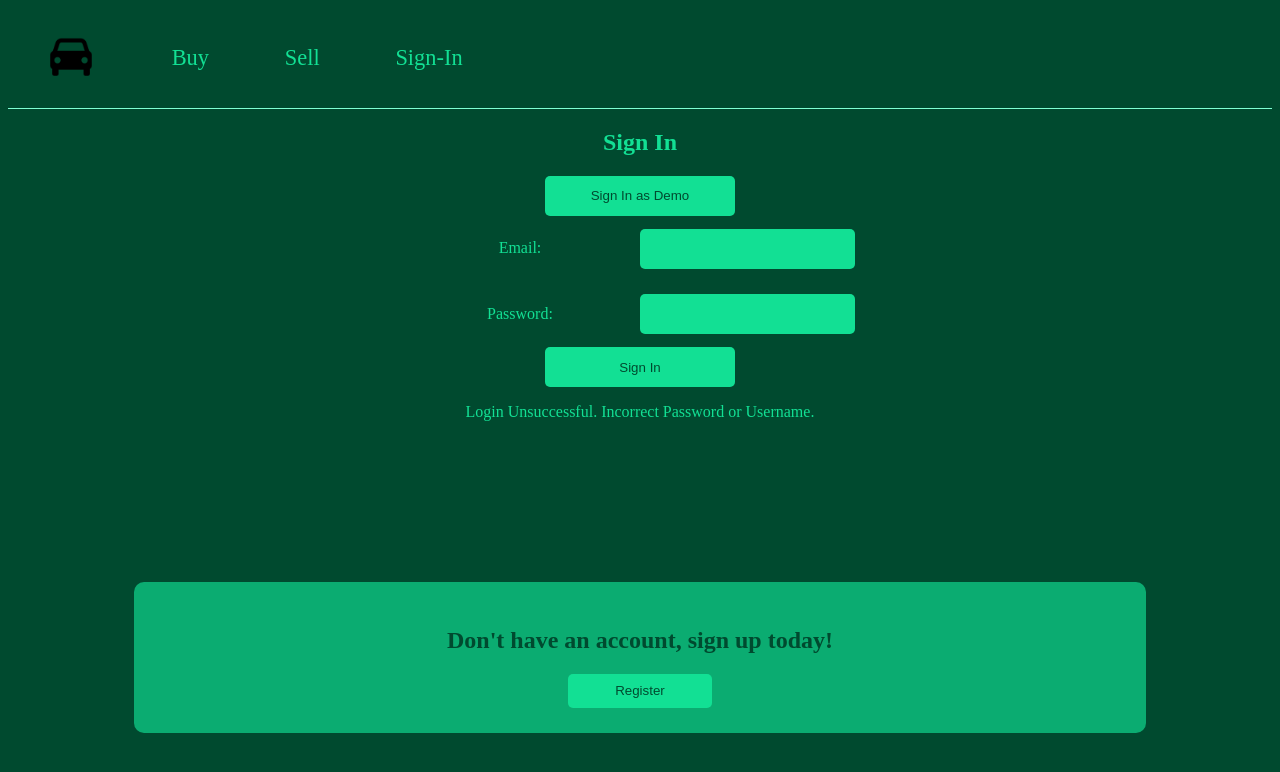
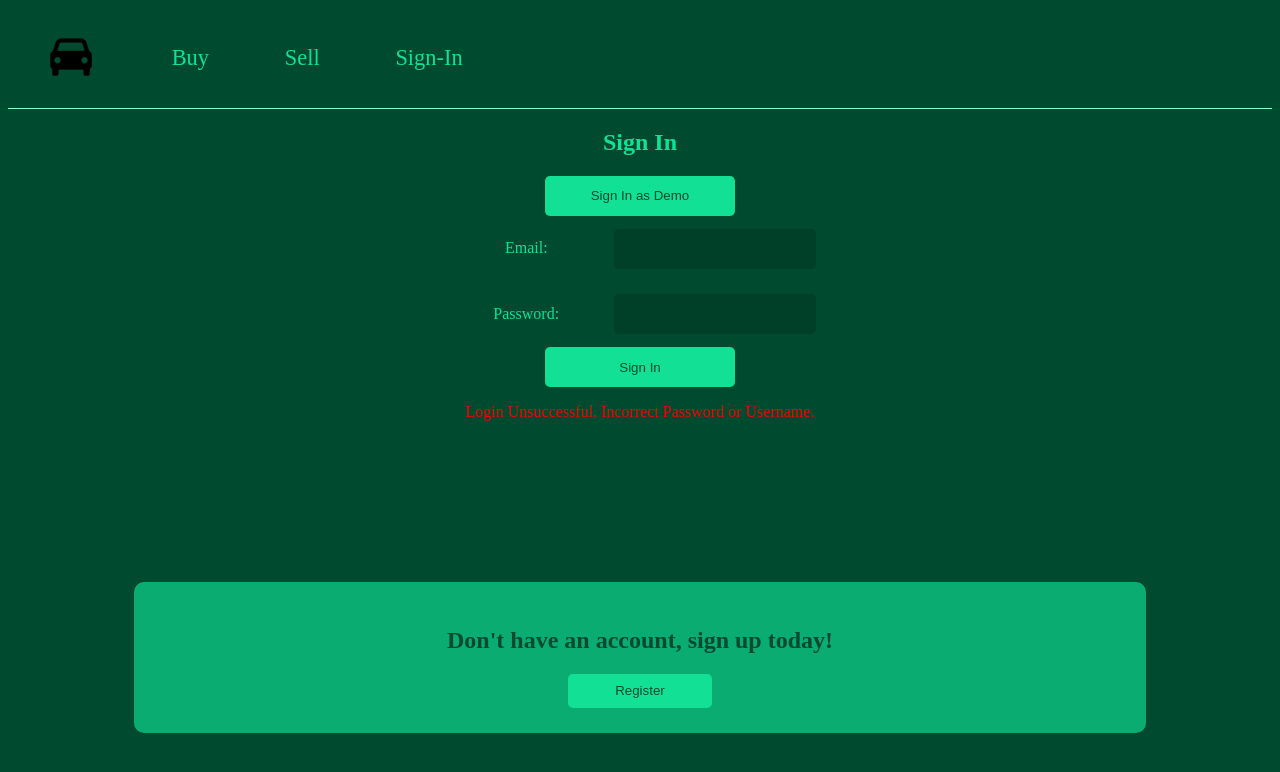
Before and after one commit to stephen447/car-advertising-app, a React (Create React App) app in the folder frontend/: page /signin in a window 1280 px wide. Both pictures are taken after a click on the button "Sign In as Demo". Shown: the top 772 px of the page. Built offline with nearby package versions, Linux system fonts and the light colour scheme; no server answers.

Commit message:
sign in, register, profile page

```diff
--- a/frontend/src/components/createAccountFormElement/createAccountFormElement.jsx
+++ b/frontend/src/components/createAccountFormElement/createAccountFormElement.jsx
@@ -13,7 +13,7 @@ const CreateAccountFormElement = ({
       <label htmlFor={id}>{label}:</label>
       <input
         id={id}
-        className="input"
+        className="sign-in__input"
         type={type}
         value={value}
         onChange={onChange}
--- a/frontend/src/components/signInForm/signInForm.css
+++ b/frontend/src/components/signInForm/signInForm.css
@@ -1,41 +1,66 @@
-.input{
-    background-color: rgb(18, 224, 148);
+.sign-in__input {
+    background-color: var(--dimmed-background);
+    min-height: fit-content;
     width: 15%;
+    max-width: fit-content;
     display: inline-block;
-    margin:1%;
-    border: 0px;
-    border-radius: 5px;
-    color:rgb(0, 74, 47);
+    margin: 1%;
+    border: none;
+    border-radius: var(--border-radius-small);
+    color: var(--primary-color);
     padding: 1%;
 }
-.signIn{
+
+.sign-in {
     text-align: center;
 }
-.label{
-    width: 15%;
+
+.sign-in__label {
+    width: fit-content;
     display: inline-block;
-    margin:1%;
 
 }
-.signInButton{
-    background-color: rgb(18, 224, 148);
-    color:rgb(0, 74, 47);
-    padding:1%;
+
+.sign-in__button {
+    background-color: var(--primary-color);
+    color: var(--secondary-color);
+    padding: 1%;
     border: 0px;
     border-radius: 5px;
     width: 15%;
+    min-width: fit-content;
     display: inline-block;
 }
 
-.signInButton:hover{
+.sign-in__button:hover {
     background-color: rgba(18, 224, 148, 0.656);
-    color:rgb(0, 74, 47);
+    color: rgb(0, 74, 47);
+}
 
+.sign-in__error {
+    color: red;
 }
-.register{
-    margin:10%;
+
+.register {
+    margin: 10%;
     background-color: rgba(18, 224, 148, 0.656);
-    color:rgb(0, 74, 47);
+    color: rgb(0, 74, 47);
     padding: 2%;
     border-radius: 10px;
 }
+
+.register__button {
+    background-color: var(--primary-color);
+    color: var(--secondary-color);
+    padding: 1%;
+    border: 0px;
+    border-radius: 5px;
+    width: 15%;
+    min-width: fit-content;
+    display: inline-block;
+}
+
+.register__button:hover {
+    background-color: rgba(18, 224, 148, 0.656);
+    color: rgb(0, 74, 47);
+}
--- a/frontend/src/components/signInForm/signInForm.jsx
+++ b/frontend/src/components/signInForm/signInForm.jsx
@@ -4,11 +4,6 @@ import { Link } from "react-router-dom";
 import { useNavigate } from "react-router-dom";
 import { apiRequest } from "../../request";
 
-/**
- * Retrieves the cookie with the given name
- * @param {*} name - name of the cookie
- * @returns the cookie
- */
 function getCookie(name) {
   const value = `; ${document.cookie}`;
   const parts = value.split(`; ${name}=`);
@@ -16,24 +11,16 @@ function getCookie(name) {
 }
 
 export default function SignInForm() {
-  // State to manage input values
   const [email, setEmail] = useState("");
   const [password, setPassword] = useState("");
   const [loginSuccess, setLoginSuccess] = useState(true);
-  const navigate = useNavigate(); // Use useNavigate instead
+  const navigate = useNavigate();
 
-  /**
-   * Sends request to the backend to log in a user
-   * @param {*} e - event
-   */
   const handleSubmit = async (e) => {
     e.preventDefault();
     try {
-      // API URL
       const url = `${process.env.REACT_APP_API_BASE_URL}user/login/`;
-      // Refresh URL for getting a new token
       const refreshURL = `${process.env.REACT_APP_API_BASE_URL}user/refresh/`;
-      // The request options
       const requestOptions = {
         method: "POST",
         data: {
@@ -43,32 +30,25 @@ export default function SignInForm() {
         headers: {
           "Content-Type": "application/json",
         },
-        withCredentials: true, // Ensure cookies are sent with the request
+        withCredentials: true,
       };
 
-      // Use the apiRequest function to log the user in
       const response = await apiRequest(url, refreshURL, requestOptions);
       if (response.status === 200) {
-        // Redirect to the home page
         localStorage.setItem("accessToken", response.data.access);
         localStorage.setItem("refreshToken", response.data.refresh);
         navigate("/profile");
       }
     } catch (error) {
       console.error("Login failed:", error);
-      // Handle errors, display error messages, or perform any additional actions
       setLoginSuccess(false);
     }
   };
 
   const handleDemoSignIn = async () => {
-    //e.preventDefault();
     try {
-      // API URL
       const url = `${process.env.REACT_APP_API_BASE_URL}user/login/`;
-      // Refresh URL for getting a new token
       const refreshURL = `${process.env.REACT_APP_API_BASE_URL}user/refresh/`;
-      // The request options
       const requestOptions = {
         method: "POST",
         data: {
@@ -78,54 +58,51 @@ export default function SignInForm() {
         headers: {
           "Content-Type": "application/json",
         },
-        withCredentials: true, // Ensure cookies are sent with the request
+        withCredentials: true,
       };
 
-      // Use the apiRequest function to log the user in
       const response = await apiRequest(url, refreshURL, requestOptions);
       if (response.status === 200) {
-        // Redirect to the home page
         localStorage.setItem("accessToken", response.data.access);
         localStorage.setItem("refreshToken", response.data.refresh);
         navigate("/profile");
       }
     } catch (error) {
       console.error("Login failed:", error);
-      // Handle errors, display error messages, or perform any additional actions
       setLoginSuccess(false);
     }
   };
 
   return (
-    <div className="signIn">
+    <div className="sign-in">
       <h2>Sign In</h2>
-      <button className="signInButton" onClick={handleDemoSignIn}>
+      <button className="sign-in__button" onClick={handleDemoSignIn}>
         Sign In as Demo
       </button>
       <div>
-        <form className="signInForm" onSubmit={handleSubmit}>
-          <label className="label">Email:</label>
+        <form className="sign-in__form" onSubmit={handleSubmit}>
+          <label className="sign-in__label">Email:</label>
           <input
-            className="input"
+            className="sign-in__input"
             value={email}
             onChange={(e) => setEmail(e.target.value)}
             required
           />
           <br />
-          <label className="label">Password:</label>
+          <label className="sign-in__label">Password:</label>
           <input
-            className="input"
+            className="sign-in__input"
             type="password"
             value={password}
             onChange={(e) => setPassword(e.target.value)}
             required
           />
           <br />
-          <button className="signInButton" type="submit">
+          <button className="sign-in__button" type="submit">
             Sign In
           </button>
           {!loginSuccess ? (
-            <div className="success">
+            <div className="sign-in__error">
               <p>Login Unsuccessful. Incorrect Password or Username.</p>
             </div>
           ) : (
@@ -137,7 +114,7 @@ export default function SignInForm() {
       <div className="register">
         <h2> Don't have an account, sign up today!</h2>
         <Link to="/register">
-          <button className="signInButton">Register</button>
+          <button className="register__button">Register</button>
         </Link>
       </div>
     </div>
--- a/frontend/src/pages/createAdvertPage/createAdvertPage.css
+++ b/frontend/src/pages/createAdvertPage/createAdvertPage.css
@@ -1,43 +1,45 @@
 .createAdvertForm{
     text-align: center;
 }
-.createAdvertForm__inputDiv{
-}
 .createAdvertForm__inputDiv select{
-    border-color: rgba(240, 248, 255, 0);
-    color: rgb(18, 224, 148);
-    background-color: rgba(0, 0, 0, 0.138);
+    border-color: none;
+    color: var(--primary-color);
+    background-color: var(--dimmed-background);
     text-align: center;
-    outline-color: invert;
-    border-radius: 5px;
+    border-radius: var(--border-radius-small);
     width: 30%;
     margin: 3%;
 }
 .createAdvertForm__inputDiv input{
-    border-color: rgba(240, 248, 255, 0);
+    border: none;
     display: inline-block;
-    background-color: rgba(0, 0, 0, 0.138);
-    color: rgb(18, 224, 148);
+    background-color: var(--dimmed-background);
+    color: var(--primary-color);
     text-align: center;
     outline-color: invert;
-    border-radius: 5px;
+    border-radius: var(--border-radius-small);
     width: 30%;
     margin: 3%;
 }
 .createAdvertForm__inputDiv label{
     display: inline-block;
     text-align: center;
-    width: 20%;
-    padding: 20px;
+    width: fit-content;
     box-sizing: border-box;
 }
+.createAdvertForm__inputDiv{
+    min-width: fit-content;
+}
 .createAdvertForm__button{
-    border-color: rgba(240, 248, 255, 0);
-    color: rgb(18, 224, 148);
-    background-color: rgba(0, 0, 0, 0.138);
+    border: none;
+    color: var(--primary-color);
+    background-color: var(--dimmed-background);
     text-align: center;
     outline-color: invert;
-    border-radius: 5px;
+    border-radius: var(--border-radius-small);
+    padding: 1%;
+    font-size: 1.2rem;
     width: 30%;
     margin: 3%;
+    min-width: fit-content;
 }
--- a/frontend/src/pages/createAdvertPage/createAdvertPage.jsx
+++ b/frontend/src/pages/createAdvertPage/createAdvertPage.jsx
@@ -310,9 +310,9 @@ const CreateAdvertPage = () => {
             required
           />
         </div>
-        <div>
+        <>
           <input type="file" multiple onChange={handleImageChange} />
-        </div>
+        </>
         <DragNDrop />
 
         <button className="createAdvertForm__button" type="submit">
```
